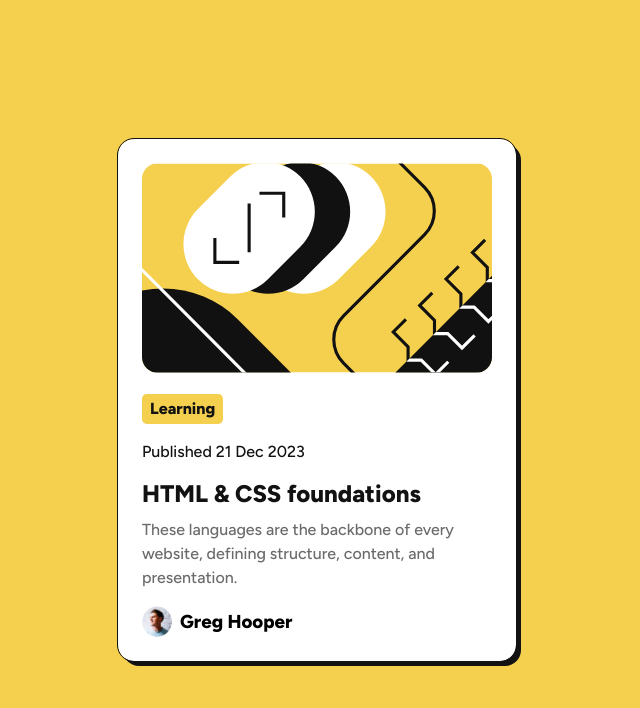
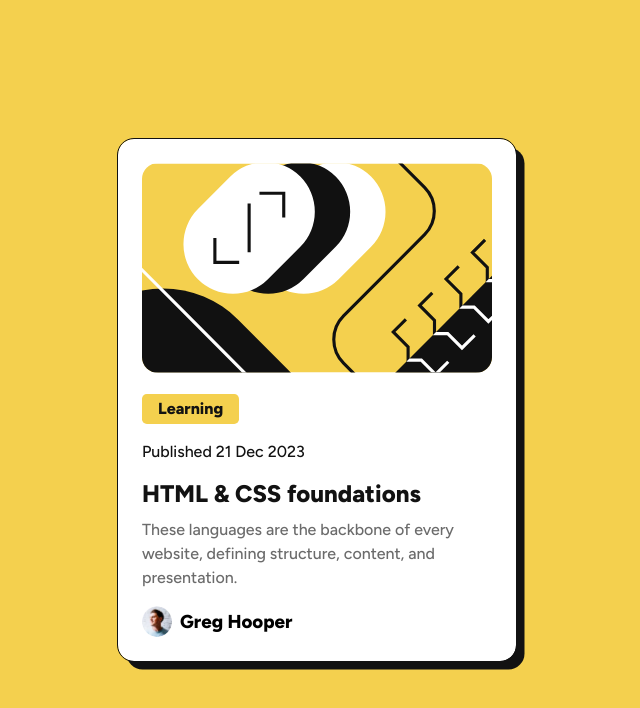
Before and after one commit to Abdrahman100/Front-end-Blog-preview-card, a plain HTML site: page index.html in a window 1280 px wide. Shown: the whole page, without its empty margins (323-963 px from the left). Drawn offline with Linux system fonts and the light colour scheme.

Commit message:
updated css

```diff
--- a/style.css
+++ b/style.css
@@ -23,7 +23,7 @@ body{
     min-height: 100vh;
 }
 img{
-    width: 100%;
+    width:100%;
     display: block;
     border-radius: 1rem;
 }
@@ -34,12 +34,12 @@ img{
     background: var(--card-color);
     border-radius: 1rem;
     outline: solid 1px var(--titel-color);
-    box-shadow: 5px 5px var(--titel-color);
+    box-shadow:8.5px 8.5px var(--titel-color);
 }
 .top-of-card .Learn{
     background: var(--bg-color);
     width:min-content;
-    padding: .2rem .5rem;
+    padding: .2rem 1rem;
     margin-top: 1.3rem;
     border-radius: .3rem;
     font-weight: 800;
```
